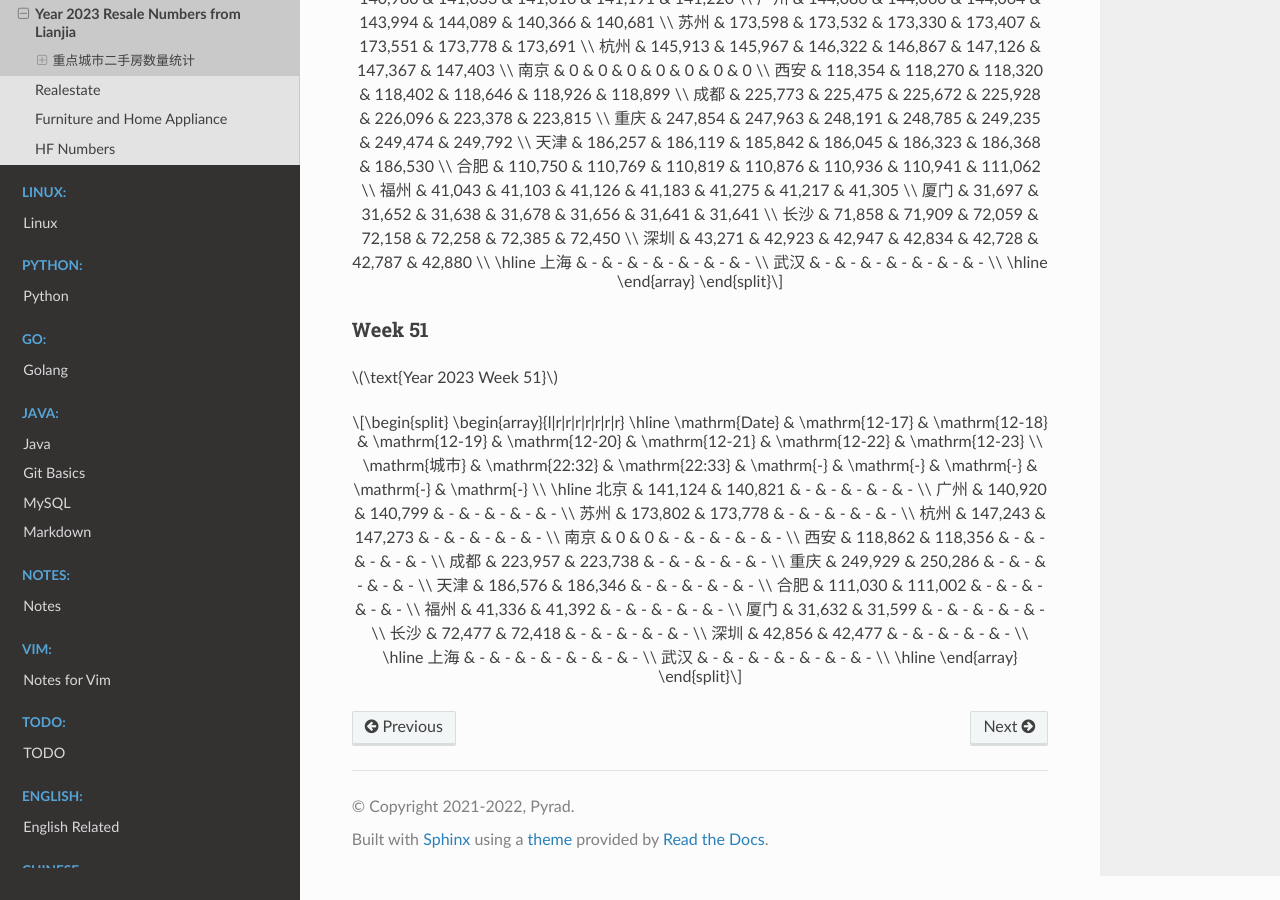
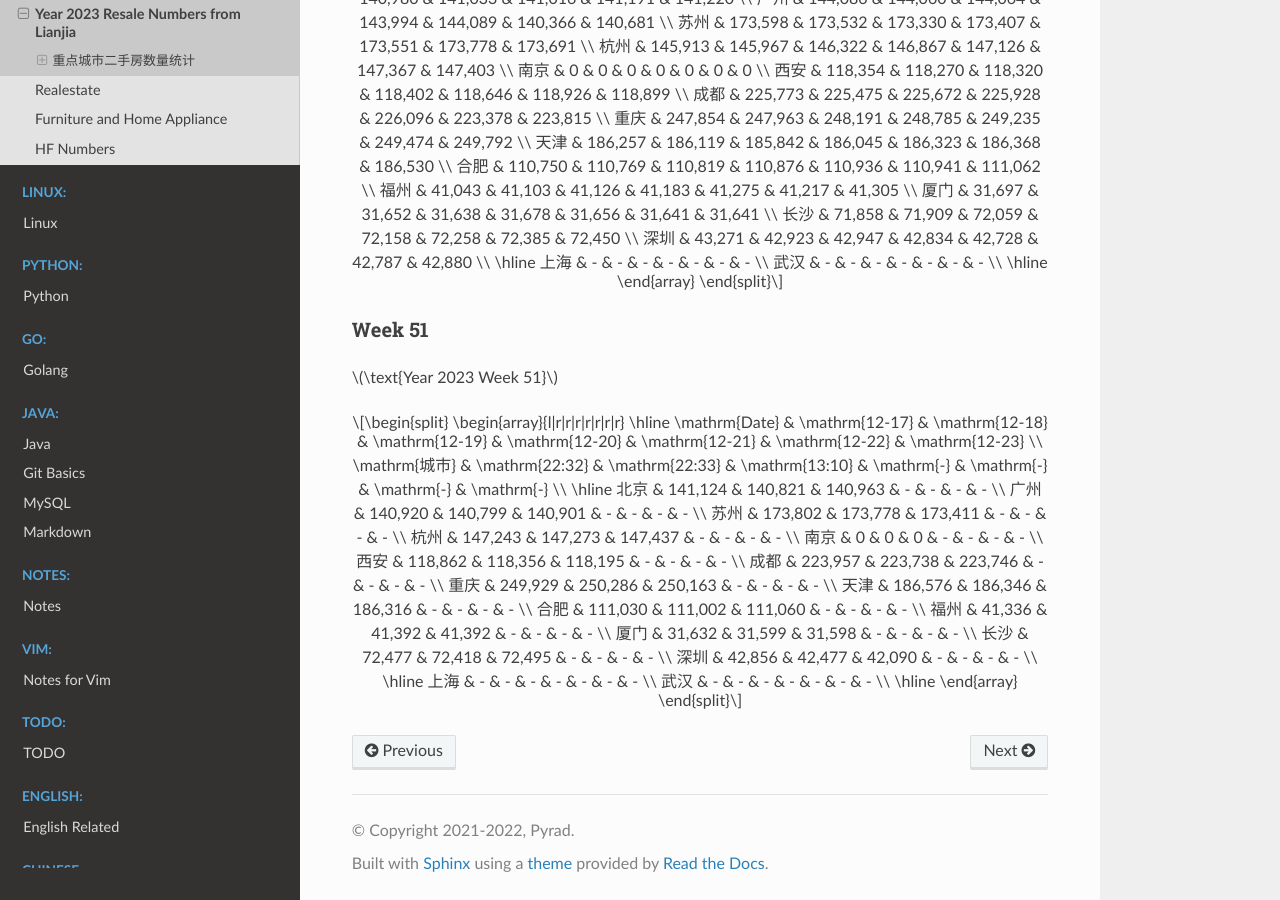
Before and after one commit to Pyrad/pyradnotes, a Sphinx documentation site: the page built from source/RealEstate/resalenumbers2023.md, in a window 1280 px wide and 900 px high, scrolled down 20686 px. Built offline with Sphinx 7.4.7 and the Read the Docs theme 2.0.0, drawn with Linux system fonts in a browser that asks for light colours; a script that is not in the unit is left out.

Commit message:
Realestate Update resale numbers 2023-12-19 13:10

```diff
--- a/source/RealEstate/resalenumbers2023.md
+++ b/source/RealEstate/resalenumbers2023.md
@@ -1346,22 +1346,22 @@ $$
 \begin{array}{l|r|r|r|r|r|r|r}
 \hline
 \mathrm{Date} & \mathrm{12-17} & \mathrm{12-18} & \mathrm{12-19} & \mathrm{12-20} & \mathrm{12-21} & \mathrm{12-22} & \mathrm{12-23} \\
-\mathrm{城市} & \mathrm{22:32} & \mathrm{22:33} & \mathrm{-} & \mathrm{-} & \mathrm{-} & \mathrm{-} & \mathrm{-} \\
+\mathrm{城市} & \mathrm{22:32} & \mathrm{22:33} & \mathrm{13:10} & \mathrm{-} & \mathrm{-} & \mathrm{-} & \mathrm{-} \\
 \hline
-北京 & 141,124 & 140,821 & - & - & - & - & - \\
-广州 & 140,920 & 140,799 & - & - & - & - & - \\
-苏州 & 173,802 & 173,778 & - & - & - & - & - \\
-杭州 & 147,243 & 147,273 & - & - & - & - & - \\
-南京 & 0 & 0 & - & - & - & - & - \\
-西安 & 118,862 & 118,356 & - & - & - & - & - \\
-成都 & 223,957 & 223,738 & - & - & - & - & - \\
-重庆 & 249,929 & 250,286 & - & - & - & - & - \\
-天津 & 186,576 & 186,346 & - & - & - & - & - \\
-合肥 & 111,030 & 111,002 & - & - & - & - & - \\
-福州 & 41,336 & 41,392 & - & - & - & - & - \\
-厦门 & 31,632 & 31,599 & - & - & - & - & - \\
-长沙 & 72,477 & 72,418 & - & - & - & - & - \\
-深圳 & 42,856 & 42,477 & - & - & - & - & - \\
+北京 & 141,124 & 140,821 & 140,963 & - & - & - & - \\
+广州 & 140,920 & 140,799 & 140,901 & - & - & - & - \\
+苏州 & 173,802 & 173,778 & 173,411 & - & - & - & - \\
+杭州 & 147,243 & 147,273 & 147,437 & - & - & - & - \\
+南京 & 0 & 0 & 0 & - & - & - & - \\
+西安 & 118,862 & 118,356 & 118,195 & - & - & - & - \\
+成都 & 223,957 & 223,738 & 223,746 & - & - & - & - \\
+重庆 & 249,929 & 250,286 & 250,163 & - & - & - & - \\
+天津 & 186,576 & 186,346 & 186,316 & - & - & - & - \\
+合肥 & 111,030 & 111,002 & 111,060 & - & - & - & - \\
+福州 & 41,336 & 41,392 & 41,392 & - & - & - & - \\
+厦门 & 31,632 & 31,599 & 31,598 & - & - & - & - \\
+长沙 & 72,477 & 72,418 & 72,495 & - & - & - & - \\
+深圳 & 42,856 & 42,477 & 42,090 & - & - & - & - \\
 \hline
 上海 & - & - & - & - & - & - & - \\
 武汉 & - & - & - & - & - & - & - \\
```
Also changed, not shown: 1 other file.
